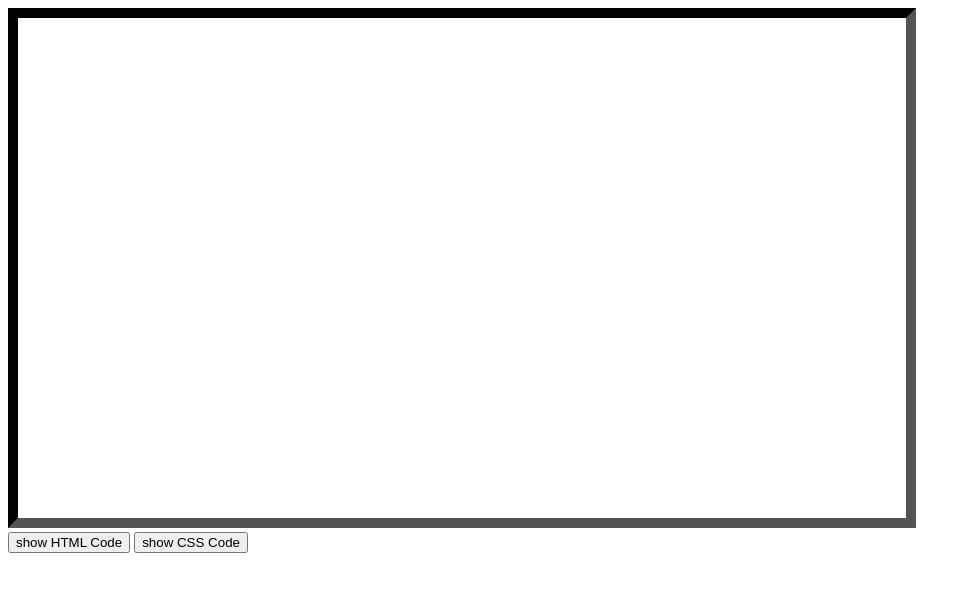
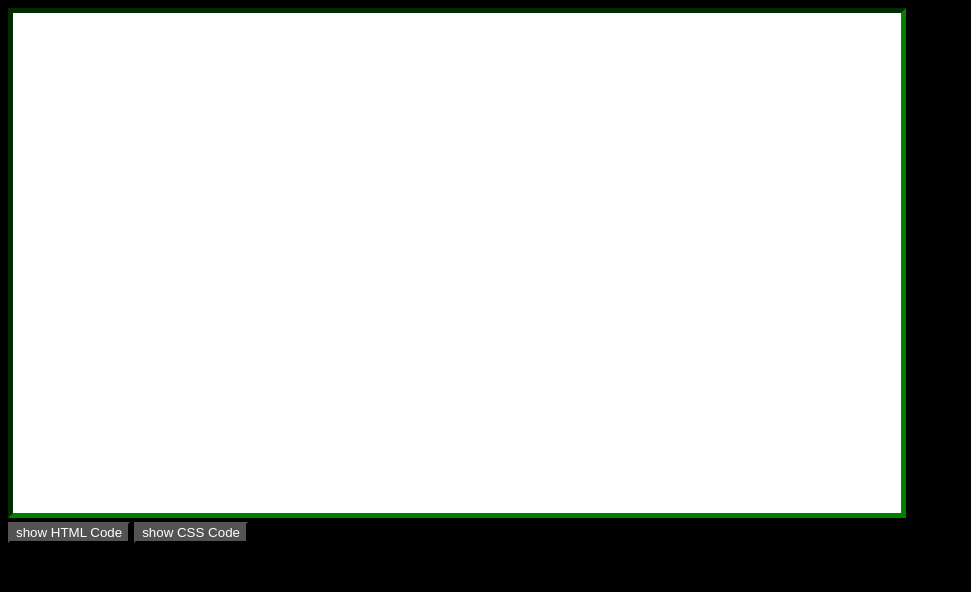
Before and after one commit to DI0IK/HTML-and-CSS-Editor, a plain HTML site: page versions/v2/index.html in a window 1280 px wide. Shown: the whole page, without its empty margins (0-971 px from the left). Drawn offline with Linux system fonts and the light colour scheme.

Commit message:
dark design

```diff
--- a/versions/v2/style.css
+++ b/versions/v2/style.css
@@ -1,8 +1,23 @@
+body {
+  color: white;
+  background-color: black;
+}
+button {
+  color: white;
+  background-color: rgb(83, 83, 83);
+  outline-style: none;
+}
+textarea {
+  background-color: rgb(99, 99, 99);
+  color: white;
+}
 iframe {
-  border-color: black;
-  border-width: 10px;
+  border-color: green;
+  border-width: 5px;
+  background-color: white;
 }
 
 ::placeholder {
   zoom: 10;
+  color: rgb(138, 138, 138);
 }
```
